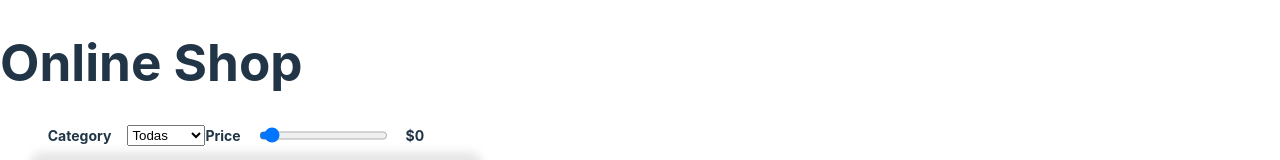
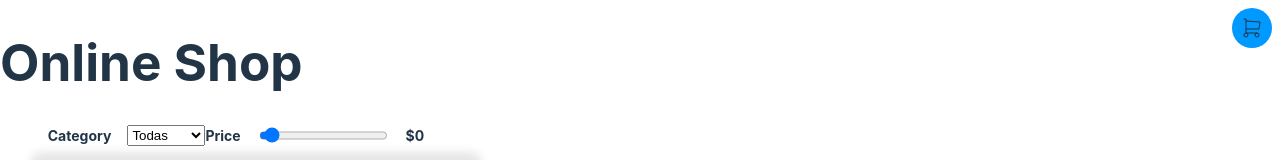
Before and after one commit to cgaleam/Online-Shop, a React (Vite) app in the folder online-shop/: page / in a window 1280 px wide. Shown: the top 160 px of the page. Built offline with nearby package versions, Linux system fonts and the light colour scheme.

Commit message:
Creacion del carrito

```diff
--- a/online-shop/src/App.jsx
+++ b/online-shop/src/App.jsx
@@ -3,6 +3,7 @@ import {products as initialProducts} from "./mocks/products.json"
 import { Products } from "./Components/Products.jsx"
 import { useState } from "react"
 import { Header } from "./Components/Header.jsx"
+import { Cart } from "./Components/Cart.jsx"
 
 
 function useFilters (){   //hub que se encarga de los filtros
@@ -38,6 +39,7 @@ function App() {
   return (
     <>
     <Header changeFilters={setFilters}/>
+    <Cart/>
     <Products products={filteredProducts}/>
     </>
   )
--- /dev/null
+++ b/online-shop/src/Components/Cart.css
@@ -0,0 +1,56 @@
+.cart {
+    background: #000;
+    display: none;
+    padding: 32px;
+    position: fixed;
+    right: 0px;
+    top: 0px;
+    width: 200px;
+  }
+
+  .cart img {
+    aspect-ratio: 16/9;
+    width: 100%;
+  }
+
+  .cart li {
+    border-bottom: 1px solid #444;
+    padding-bottom: 16px;
+  }
+
+  .cart footer {
+    display: flex;
+    gap: 8px;
+    justify-content: center;
+    align-items: center;
+  }
+
+  .cart footer button {
+    padding: 8px;
+  }
+
+  .cart-button {
+    align-items: center;
+    background: #09f;
+    border-radius: 9999px;
+    cursor: pointer;
+    display: flex;
+    height: 32px;
+    justify-content: center;
+    padding: 4px;
+    position: absolute;
+    right: 8px;
+    top: 8px;
+    transition: all .3s ease;
+    width: 32px;
+    z-index: 9999;
+  }
+
+  .cart-button:hover {
+    scale: 1.1;
+  }
+
+  .cart-button ~ input:checked ~ .cart {
+    height: 100%;
+    display: block;
+  }
--- /dev/null
+++ b/online-shop/src/Components/Cart.jsx
@@ -0,0 +1,38 @@
+import "./Cart.css"
+import { useId } from "react"
+import { CartIcon, ClearCartIcon} from "./Icons.jsx"
+
+
+export function Cart() {
+    const cartCheckboxId= useId()
+
+    return (
+        <>
+            <label className="cart-button" htmlFor={cartCheckboxId}>
+                <CartIcon />
+            </label>
+            <input id={cartCheckboxId} type="checkbox" hidden/>
+
+            <aside className='cart'>
+                <ul>
+                    <li>
+                    <img src="https://via.placeholder.com/150" alt="product"/>
+                    <div>
+                        <strong>Product Name</strong>
+                        <small>$ 5.00</small>
+                    </div>
+                    <footer>
+                        <small>Qt=1</small>
+                        <button>+</button>
+                    </footer>
+                    </li>
+                </ul>
+
+                <button>
+                <ClearCartIcon />
+                </button>
+            </aside>
+
+    </>
+    )
+}
```
